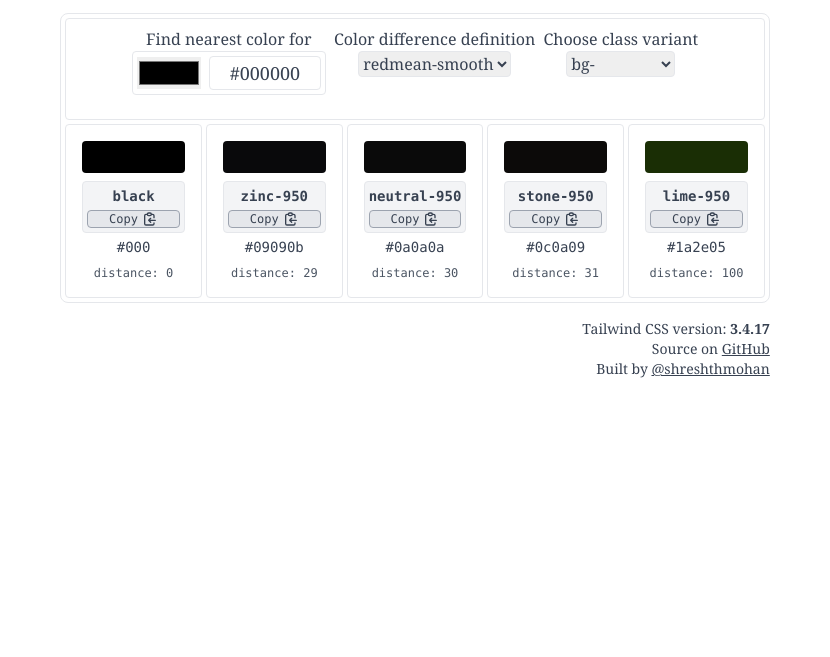
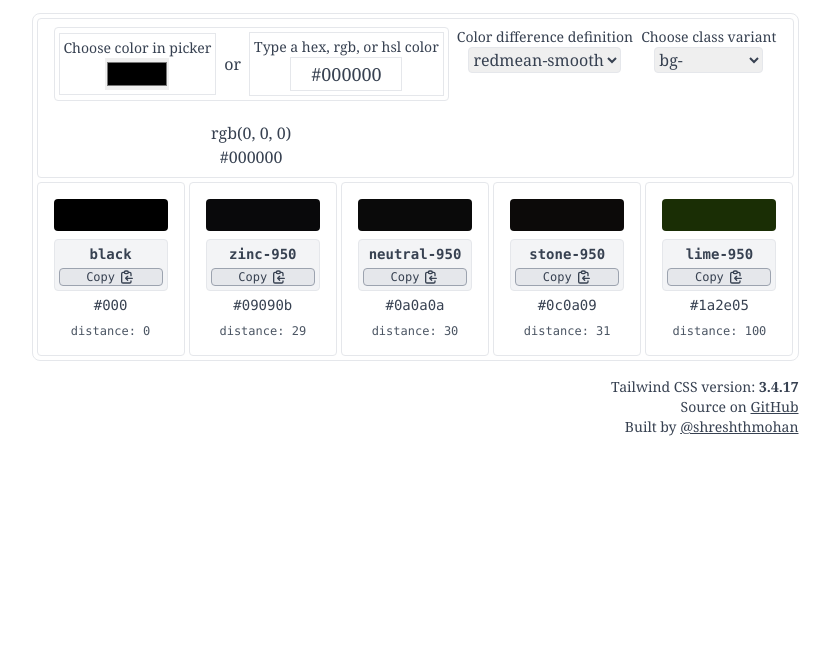
Before and after one commit to shreshthmohan/nearest-tailwind-color, a website built with webpack: page src/index.html in a window 1280 px wide. Shown: the part 143-800 px from the top of the page, without its empty margins (225-1055 px from the left). Built offline with nearby package versions, Linux system fonts and the light colour scheme.

Commit message:
add rgb color display. wip: input form layout

```diff
--- a/src/index.html
+++ b/src/index.html
@@ -21,25 +21,41 @@
               class="flex flex-col md:flex-row w-full justify-center border md:px-4 p-2 rounded gap-2"
             >
               <div class="flex flex-col items-center justify-center">
-                <label>Find nearest color for</label>
                 <div
                   class="flex items-center gap-2 border p-1 rounded justify-between"
                 >
+                  <div
+                    class="flex flex-col items-center justify-center border p-1"
+                  >
+                    <label class="text-sm" for="color-input"
+                      >Choose color in picker</label
+                    >
                     <input id="color-input" type="color" class="w-16 h-8" />
+                  </div>
+                  <span>or</span>
+                  <div
+                    class="flex flex-col justify-center items-center border p-1"
+                  >
+                    <label class="text-sm" for="color-input-text"
+                      >Type a hex, rgb, or hsl color</label
+                    >
                     <input
                       id="color-input-text"
                       type="text"
-                    class="w-28 text-center rounded text-lg py-0.5 border"
+                      class="w-28 text-center text-lg py-0.5 border"
                       placeholder="#fa3491"
                     />
                   </div>
-                <p id="color-error" class="text-xs invisible text-red-500">
+                </div>
+                <p id="color-error" class="text-sm invisible text-red-500">
                   Invalid color
                 </p>
                 <span id="show-rgb"></span>
+                <span id="show-hex"></span>
+                <!-- <span id="show-hsl"></span> -->
               </div>
               <div class="flex flex-col items-center">
-                <label for="difference-definition">
+                <label for="difference-definition" class="text-sm">
                   Color difference definition
                 </label>
                 <select
@@ -48,7 +64,9 @@
                 ></select>
               </div>
               <div class="flex flex-col items-center">
-                <label for="class-variant">Choose class variant</label>
+                <label for="class-variant" class="text-sm"
+                  >Choose class variant</label
+                >
                 <select id="class-variant" class="border rounded"></select>
               </div>
             </div>
--- a/src/index.js
+++ b/src/index.js
@@ -65,9 +65,15 @@ const colorInput = select('#color-input').attr('value', defaultColor)
 const showColor = select('#show-color')
 const colorError = select('#color-error')
 const showRgb = select('#show-rgb')
+const showHex = select('#show-hex')
+// TODO: need to format hsl when displaying it
+// const showHsl = select('#show-hsl')
 const showNearestTailwindColorContainer = select(
   '#show-nearest-tailwind-colors-container',
 )
+
+showRgb.text(color(defaultColor).formatRgb())
+showHex.text(color(defaultColor).formatHex())
 
 const differenceDefinitionSelect = select('#difference-definition')
 
@@ -110,6 +116,8 @@ colorInput.on('change input', e => {
 
   // showHex.text(color(e.target.value).formatHex())
   showRgb.text(color(e.target.value).formatRgb())
+  showHex.text(color(e.target.value).formatHex())
+  // showHsl.text(color(e.target.value).formatHsl())
   inputColor = e.target.value
 
   const nearestTwColors = nearestColor(
@@ -135,6 +143,8 @@ colorInputText.on('change input', e => {
     renderOutputColors(showNearestTailwindColorContainer, nearestTwColors)
     colorError.classed('visible', false).classed('invisible', true)
     showRgb.text(color(e.target.value).formatRgb())
+    showHex.text(color(e.target.value).formatHex())
+    // showHsl.text(color(e.target.value).formatHsl())
   } else {
     colorError.classed('visible', true).classed('invisible', false)
   }
```
Lines whose indentation alone changed are shown as unchanged.
